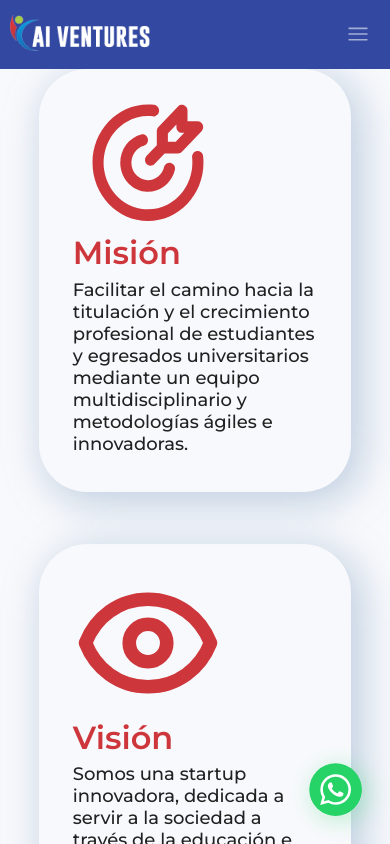
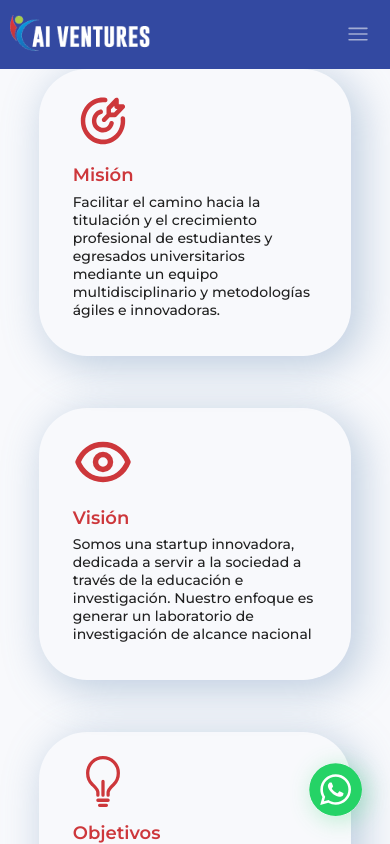
Before and after one commit to justinait/cai-ventures2, a React (Vite) app: page /about in a window 390 px wide. Shown: the top 844 px of the page. Built offline with nearby package versions, Linux system fonts and the light colour scheme.

Commit message:
changes mision

```diff
--- a/src/components/Mision/Mision.css
+++ b/src/components/Mision/Mision.css
@@ -1,3 +1,4 @@
+@media (max-width: 1440px) {
 .misionVision {
     display: flex;
     align-items: center;
@@ -23,6 +24,7 @@
     font-style: normal;
     font-weight: 500;
     line-height: normal;
+    width: auto !important;
 }
 
 .titleMision {
@@ -34,8 +36,23 @@
     color: #CD373B;
 }
 
-/* @media (max-width: 768px) {
+}
+
+@media (max-width: 768px) {
+    .textMision {
+        width: auto;
+        font-size: 14px;
+    }
+
+    .titleMision {
+        font-size: 18px;
+    }
+
     .imgMision {
-        width: 47px;
+        width: 60px !important;
     }
-} */
+
+    .containerText {
+        padding-top: 15px;
+    }
+}
```
